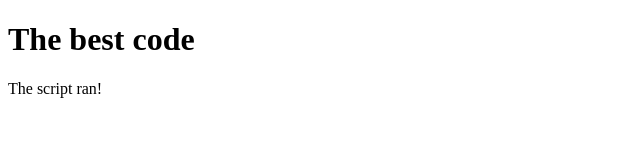
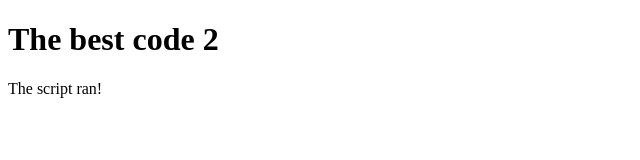
Before and after one commit to iancarpenter/best-example, a plain HTML site: page index.html in a window 1280 px wide. Shown: the full height of the page, 0-640 px from the left. Drawn offline with Linux system fonts and the light colour scheme.

Commit message:
Rest of the changes

```diff
--- a/index.html
+++ b/index.html
@@ -8,7 +8,7 @@
     <script src="js/script.js"></script>
 </head>
 <body>
-    <h1>The best code</h1>
+    <h1>The best code 2</h1>
     <div id="message"></div>
 </body>
 </html>
--- a/js/script.js
+++ b/js/script.js
@@ -1,5 +1,6 @@
 document.addEventListener(
     "DOMContentLoaded",
+    // no ducking
     function(event) {
         let message = document.getElementById('message');
         message.innerText = 'The script ran!';
```
